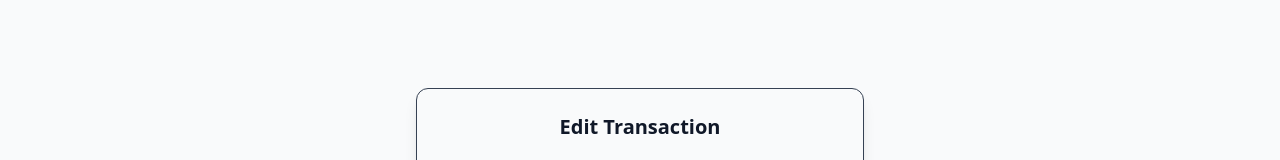
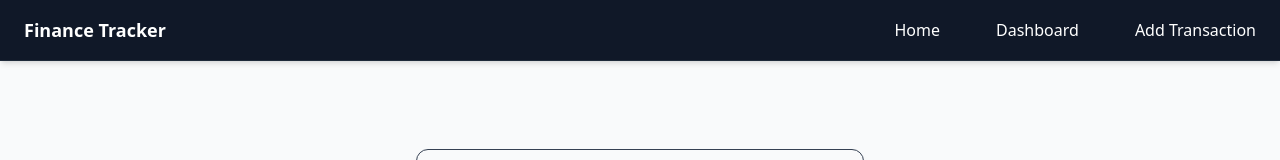
Before and after one commit to Harshit-Mourya/finance-tracker, a Next.js app: page /edit/1 in a window 1280 px wide. Shown: the top 160 px of the page. Built offline with nearby package versions, Linux system fonts and the light colour scheme; no server answers; the database is empty.

Commit message:
added navbar for easy routing

```diff
--- a/app/dashboard/page.js
+++ b/app/dashboard/page.js
@@ -8,7 +8,6 @@ import {
 } from "@/lib/transactionUtils";
 import Loader from "@/components/Loader";
 import CategoryPieChart from "@/components/CategoryPieChart";
-
 export default function Dashboard() {
   const [transactions, setTransactions] = useState([]);
   const [loading, setLoading] = useState(true);
--- a/app/edit/[id]/page.js
+++ b/app/edit/[id]/page.js
@@ -2,12 +2,8 @@
 
 import { useEffect, useState } from "react";
 import { useParams, useRouter } from "next/navigation";
-import { Input } from "@/components/ui/input";
-import { Button } from "@/components/ui/button";
 import Loader from "@/components/Loader";
-import { Card, CardContent, CardHeader, CardTitle } from "@/components/ui/card";
 import toast from "react-hot-toast";
-import { Label } from "@/components/ui/label";
 import EditTransaction from "@/components/EditTransaction";
 
 const categories = [
--- a/app/layout.js
+++ b/app/layout.js
@@ -1,6 +1,7 @@
 import { Geist, Geist_Mono } from "next/font/google";
 import "./globals.css";
 import { Toaster } from "react-hot-toast";
+import Navbar from "@/components/Navbar";
 
 const geistSans = Geist({
   variable: "--font-geist-sans",
@@ -23,6 +24,8 @@ export default function RootLayout({ children }) {
       <body
         className={`${geistSans.variable} ${geistMono.variable} antialiased bg-gray-50 text-gray-900 dark:bg-black dark:text-white`}
       >
+        {" "}
+        <Navbar />
         {children} <Toaster position="top-right" />
       </body>
     </html>
--- a/app/page.js
+++ b/app/page.js
@@ -7,7 +7,6 @@ import TransactionList from "@/components/TransactionList";
 import ExpensesChart from "@/components/ExpensesChart";
 import toast from "react-hot-toast";
 import Loader from "@/components/Loader";
-
 export default function HomePage() {
   const [loading, setLoading] = useState(true);
 
--- /dev/null
+++ b/components/Navbar.js
@@ -0,0 +1,20 @@
+import Link from "next/link";
+
+export default function Navbar() {
+  return (
+    <nav className="bg-gray-900 text-white px-6 py-4 flex justify-between items-center shadow-md border-b border-gray-800">
+      <h1 className="text-lg font-semibold">Finance Tracker</h1>
+      <div className="space-x-4 flex gap-10">
+        <Link href="/" className="hover:underline">
+          Home
+        </Link>
+        <Link href="/dashboard" className="hover:underline">
+          Dashboard
+        </Link>
+        <Link href="/add" className="hover:underline">
+          Add Transaction
+        </Link>
+      </div>
+    </nav>
+  );
+}
```
Also changed, not shown: components/CategoryPieChart.js (renamed from components/CategoryPieChart.jsx), components/ExpensesChart.js (renamed from components/ExpensesChart.jsx), components/Loader.js (renamed from components/Loader.jsx).
